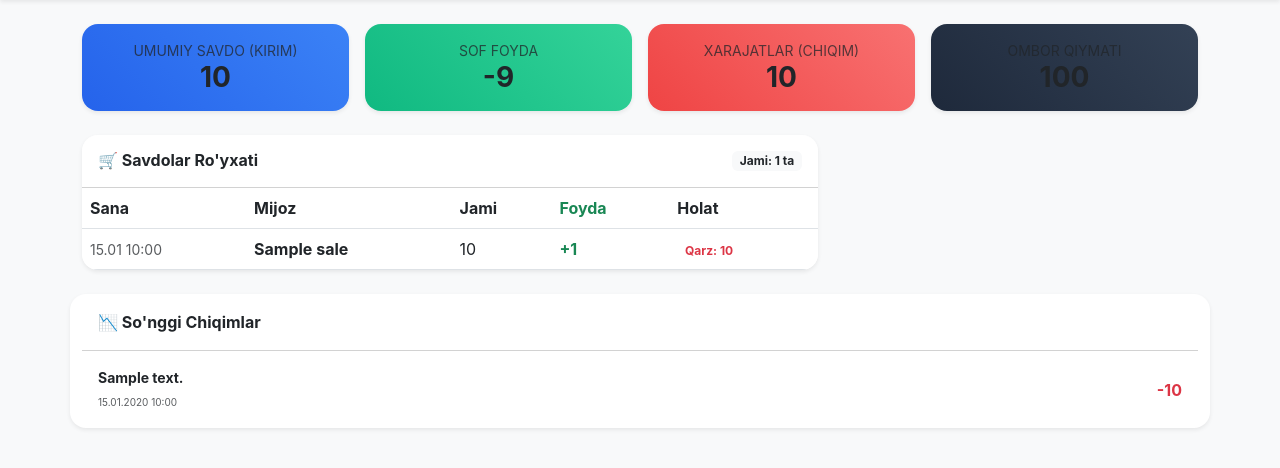
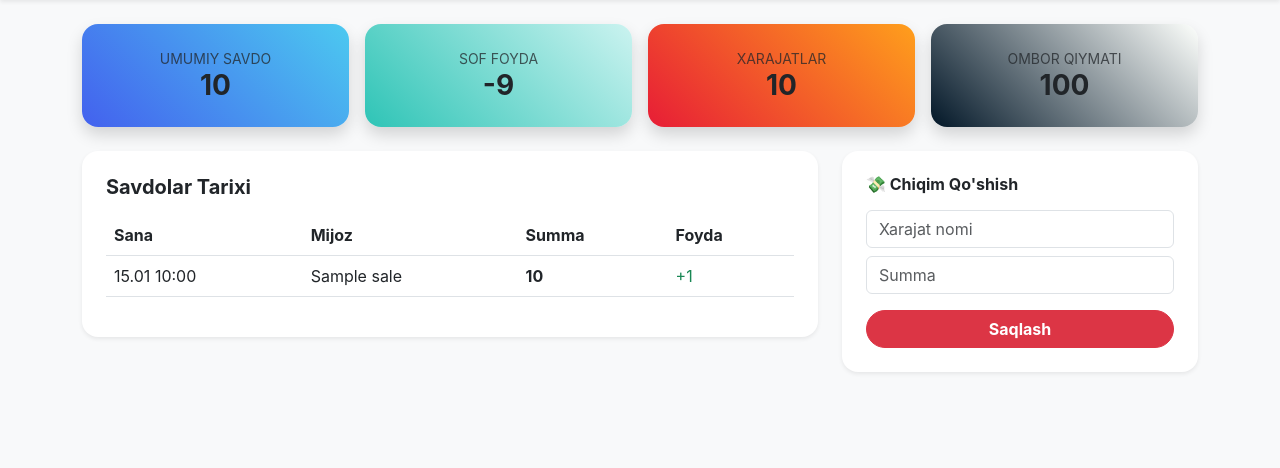
Before and after one commit to urmonaliyevv/market-sayt, a Flask app: page /hisobot in a window 1280 px wide. Shown: the part 56-524 px from the top of the page. Run offline with Flask 3, Linux system fonts and the light colour scheme; the visitor is signed in with stand-in values (Sample User, id 1); tables that the repository leaves empty hold one stand-in row (values such as "Sample post"); some libraries are stand-ins or nearby versions.

Commit message:
Update hisobot.html

```diff
--- a/templates/hisobot.html
+++ b/templates/hisobot.html
@@ -1,28 +1,27 @@
 {% extends 'base.html' %}
 {% block content %}
-
 <div class="row g-3 mb-4 text-white text-center">
     <div class="col-md-3">
-        <div class="card border-0 shadow-sm rounded-4 p-3 h-100" style="background: linear-gradient(45deg, #2563eb, #3b82f6);">
-            <div class="small opacity-75">UMUMIY SAVDO (KIRIM)</div>
+        <div class="card p-4 shadow border-0" style="background: linear-gradient(45deg, #4361ee, #4cc9f0);">
+            <small class="opacity-75">UMUMIY SAVDO</small>
             <h3 class="fw-bold m-0">{{ total_sales | format_money }}</h3>
         </div>
     </div>
     <div class="col-md-3">
-        <div class="card border-0 shadow-sm rounded-4 p-3 h-100" style="background: linear-gradient(45deg, #10b981, #34d399);">
-            <div class="small opacity-75">SOF FOYDA</div>
-            <h3 class="fw-bold m-0">{{ net_profit | format_money }}</h3>
+        <div class="card p-4 shadow border-0" style="background: linear-gradient(45deg, #2ec4b6, #cbf3f0);">
+            <small class="opacity-75">SOF FOYDA</small>
+            <h3 class="fw-bold m-0 text-dark">{{ net_profit | format_money }}</h3>
         </div>
     </div>
     <div class="col-md-3">
-        <div class="card border-0 shadow-sm rounded-4 p-3 h-100" style="background: linear-gradient(45deg, #ef4444, #f87171);">
-            <div class="small opacity-75">XARAJATLAR (CHIQIM)</div>
+        <div class="card p-4 shadow border-0" style="background: linear-gradient(45deg, #e71d36, #ff9f1c);">
+            <small class="opacity-75">XARAJATLAR</small>
             <h3 class="fw-bold m-0">{{ total_expenses | format_money }}</h3>
         </div>
     </div>
     <div class="col-md-3">
-        <div class="card border-0 shadow-sm rounded-4 p-3 h-100" style="background: linear-gradient(45deg, #1e293b, #334155);">
-            <div class="small opacity-75">OMBOR QIYMATI</div>
+        <div class="card p-4 shadow border-0" style="background: linear-gradient(45deg, #011627, #fdfffc);">
+            <small class="opacity-75">OMBOR QIYMATI</small>
             <h3 class="fw-bold m-0">{{ stock_value | format_money }}</h3>
         </div>
     </div>
@@ -30,36 +29,18 @@
 
 <div class="row g-4">
     <div class="col-lg-8">
-        <div class="card border-0 shadow-sm rounded-4 overflow-hidden">
-            <div class="card-header bg-white py-3 d-flex justify-content-between">
-                <h6 class="fw-bold m-0">🛒 Savdolar Ro'yxati</h6>
-                <span class="badge bg-light text-dark">Jami: {{ sales|length }} ta</span>
-            </div>
-            <div class="table-responsive" style="max-height: 500px;">
-                <table class="table table-hover align-middle m-0">
-                    <thead class="bg-light sticky-top">
-                        <tr>
-                            <th>Sana</th>
-                            <th>Mijoz</th>
-                            <th>Jami</th>
-                            <th class="text-success">Foyda</th>
-                            <th>Holat</th>
-                        </tr>
-                    </thead>
+        <div class="card shadow-sm p-4">
+            <h5 class="fw-bold mb-3">Savdolar Tarixi</h5>
+            <div class="table-responsive">
+                <table class="table table-hover">
+                    <thead><tr><th>Sana</th><th>Mijoz</th><th>Summa</th><th>Foyda</th></tr></thead>
                     <tbody>
                         {% for s in sales %}
                         <tr>
-                            <td><small class="text-muted">{{ s.date.strftime('%d.%m %H:%M') }}</small></td>
-                            <td class="fw-bold">{{ s.customer_name }}</td>
-                            <td>{{ s.total_price | format_money }}</td>
-                            <td class="text-success fw-bold">+{{ s.profit | format_money }}</td>
-                            <td>
-                                {% if s.debt_amount > 0 %}
-                                <span class="badge bg-soft-danger text-danger">Qarz: {{ s.debt_amount|format_money }}</span>
-                                {% else %}
-                                <span class="text-success fs-5"><i class="bi bi-check-circle-fill"></i></span>
-                                {% endif %}
-                            </td>
+                            <td>{{ s.date.strftime('%d.%m %H:%M') }}</td>
+                            <td>{{ s.customer_name }}</td>
+                            <td class="fw-bold">{{ s.total_price | format_money }}</td>
+                            <td class="text-success">+{{ s.profit | format_money }}</td>
                         </tr>
                         {% endfor %}
                     </tbody>
@@ -67,22 +48,14 @@
             </div>
         </div>
     </div>
-
-
-
-        <div class="card border-0 shadow-sm rounded-4 overflow-hidden">
-            <div class="card-header bg-white py-3 fw-bold">📉 So'nggi Chiqimlar</div>
-            <div class="list-group list-group-flush" style="max-height: 300px; overflow-y: auto;">
-                {% for e in expenses %}
-                <div class="list-group-item d-flex justify-content-between align-items-center py-3">
-                    <div>
-                        <div class="fw-bold text-dark small">{{ e.description }}</div>
-                        <small class="text-muted" style="font-size: 10px;">{{ e.date.strftime('%d.%m.%Y %H:%M') }}</small>
-                    </div>
-                    <span class="text-danger fw-bold">-{{ e.amount | format_money }}</span>
-                </div>
-                {% endfor %}
-            </div>
+    <div class="col-lg-4">
+        <div class="card p-4 shadow-sm mb-4">
+            <h6 class="fw-bold mb-3">💸 Chiqim Qo'shish</h6>
+            <form action="/add_expense" method="POST">
+                <input type="text" name="desc" class="form-control mb-2" placeholder="Xarajat nomi" required>
+                <input type="number" name="amount" class="form-control mb-3" placeholder="Summa" required>
+                <button class="btn btn-danger w-100 rounded-pill fw-bold">Saqlash</button>
+            </form>
         </div>
     </div>
 </div>
```
